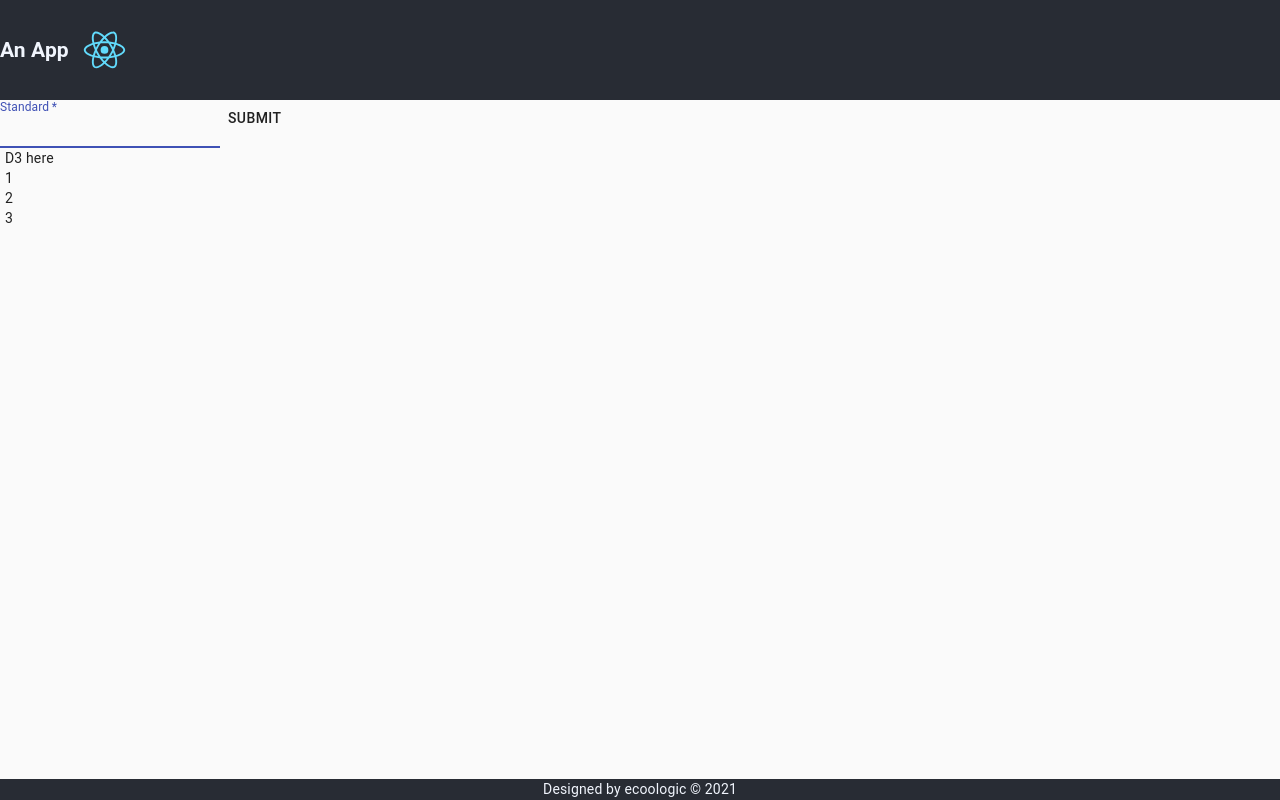
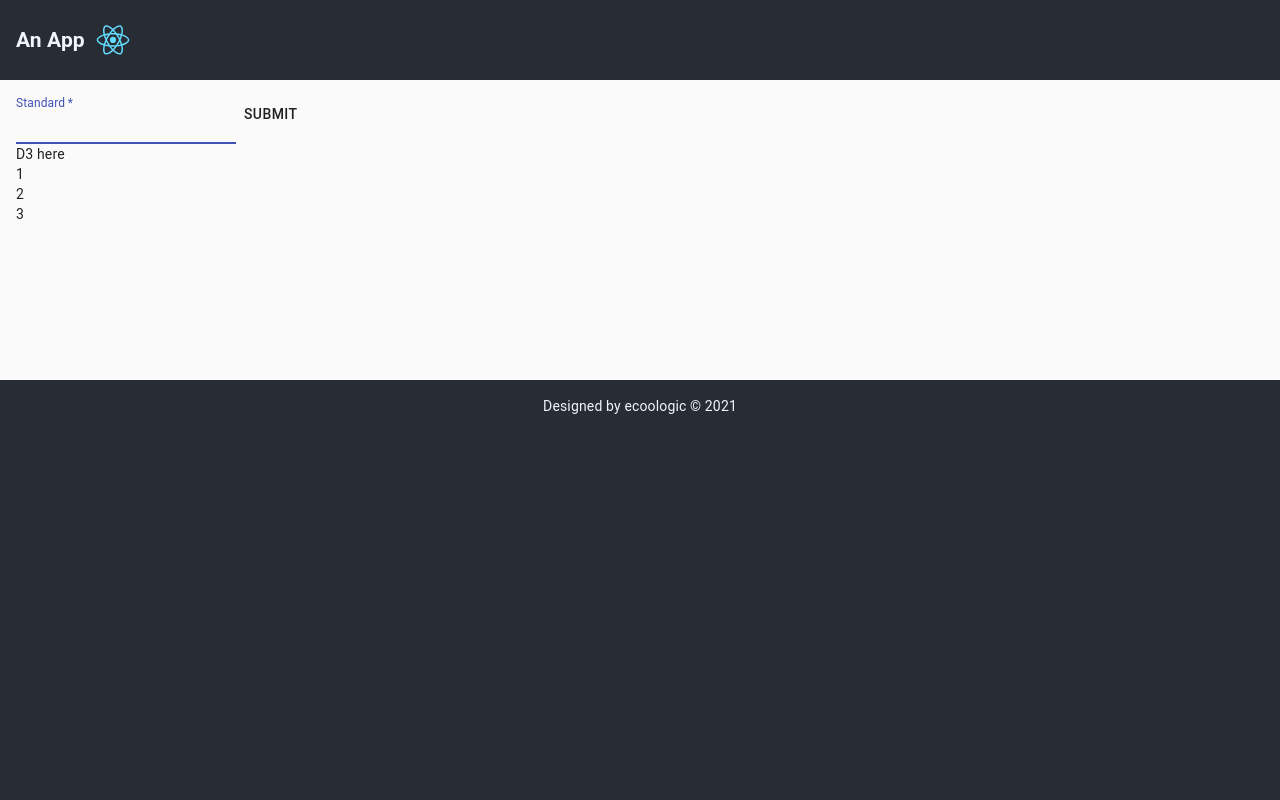
Before and after one commit to ecoologic/react-d3, a React (Create React App) app: page / in a window 1280 px wide. Built offline with nearby package versions, Linux system fonts and the light colour scheme.

Commit message:
CSS padding

```diff
--- a/src/App.css
+++ b/src/App.css
@@ -1,34 +1,38 @@
 /* Convention: */
 /* AppBlock__AppEl--AppModifier (capital for components only) */
 
-/* Layout Content Disposition */
+/* Content Disposition */
 
 .App__header {
   display: flex;
   align-items: center;
   justify-content: space-betw;
+  padding-inline: 1rem;
 }
-
 .Header__logo {
   height: 50%;
 }
-
+.App__content {
+  padding: 1rem;
+}
 .App__footer {
+  padding-top: 1rem;
   text-align: center;
 }
 
-/* Layout Grid */
+/* Vertical Layout and heights */
 
 .App {
   min-height: 100vh;
   display: grid;
   grid-template-rows: auto 1fr auto;
 }
+
 .App__header {
-  height: 100px;
+  height: 5rem;
 }
 .App__footer {
-  height: 1.5em;
+  height: 30em;
 }
 
 /* Colors */
--- a/src/App.tsx
+++ b/src/App.tsx
@@ -16,7 +16,7 @@ const Header = (): JSX.Element => {
 
 const Footer = (): JSX.Element => {
   return (
-    <footer className="App__footer rootEl">
+    <footer className="App__footer">
       Designed by ecoologic &copy; {new Date().getFullYear()}
     </footer>
   );
--- a/src/Graph/index.tsx
+++ b/src/Graph/index.tsx
@@ -15,7 +15,7 @@ const Graph = (): JSX.Element => {
       .text((data) => data);
   }, []);
   return (
-    <div id={graphId} ref={graphRef} className="Graph rootEl">
+    <div id={graphId} ref={graphRef} className="Graph">
       D3 here
     </div>
   );
```
